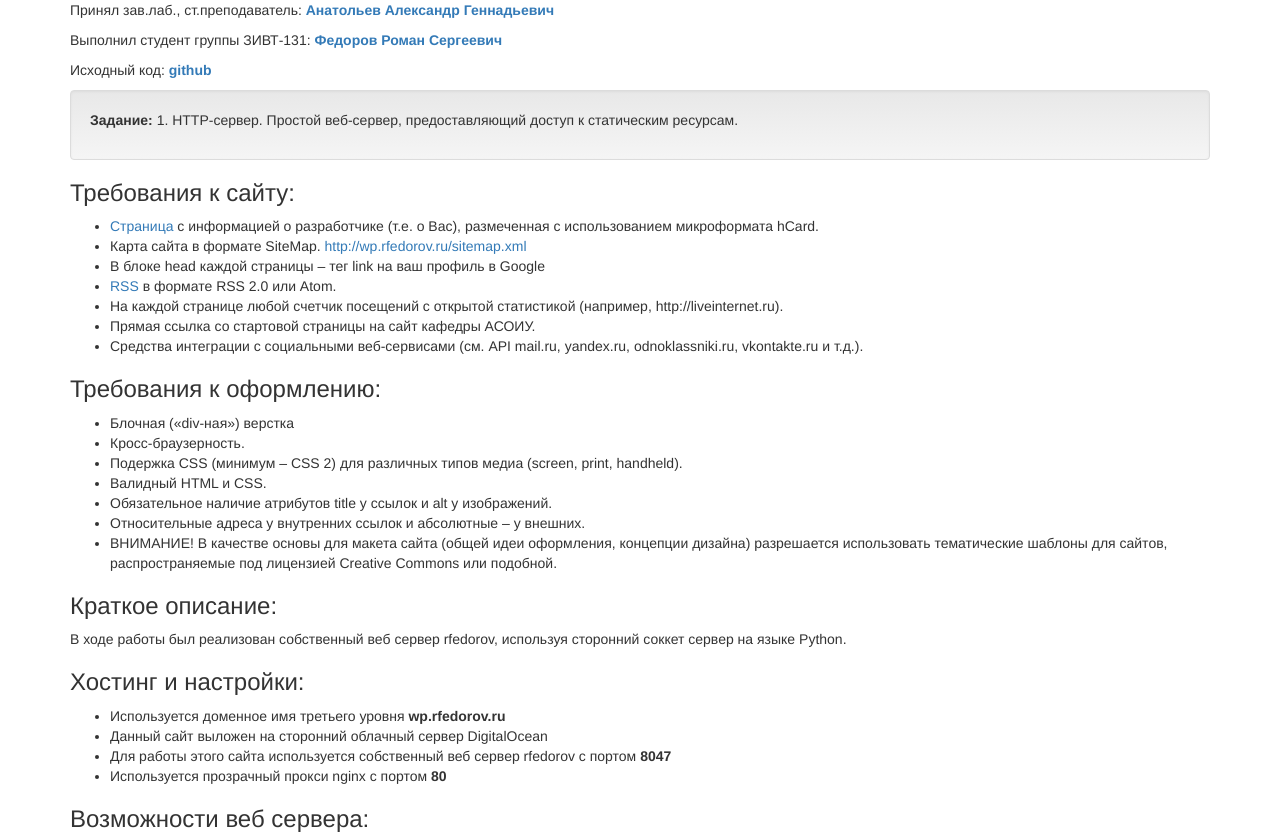
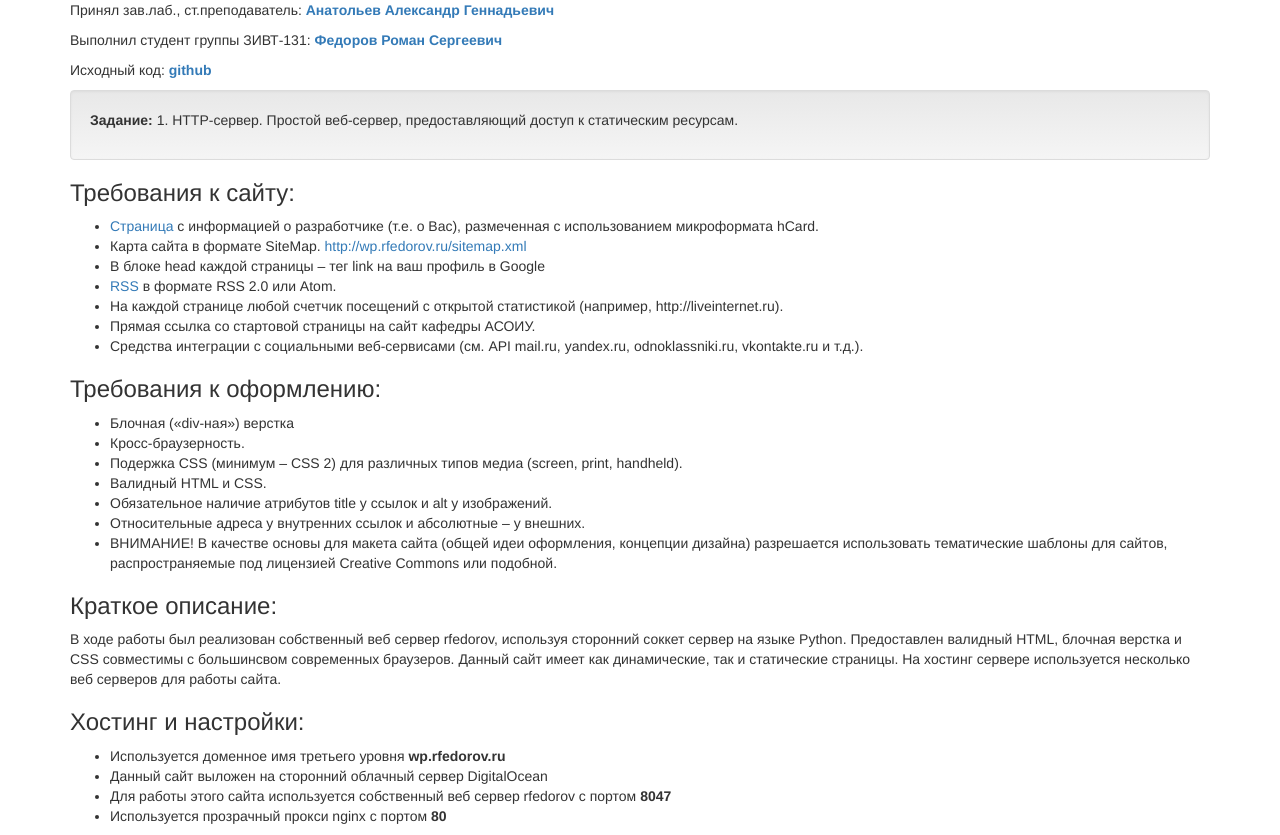
Before and after one commit to ffedoroff/omgtu, a plain HTML site: page semestr8/wp/static/index.html in a window 1280 px wide. Shown: the top 835 px of the page. Drawn offline with Linux system fonts and the light colour scheme.

Commit message:
add comments

```diff
--- a/semestr8/wp/static/index.html
+++ b/semestr8/wp/static/index.html
@@ -20,7 +20,7 @@
             href="http://www.omgtu.ru/general_information/faculties/faculty_of_information_technology_and_computer_systems/department_of_automated_systems_of_information_processing_and_management/about/stuff.php"
             title="сайт кафедры">
         Анатольев Александр Геннадьевич</a></strong></p>
-    <p>Выполнил cтудент группы ЗИВТ-131: <strong><a href="https://github.com/ffedoroff">Федоров Роман
+    <p>Выполнил cтудент группы ЗИВТ-131: <strong><a href="/about.html">Федоров Роман
         Сергеевич</a></strong>
     </p>
     <p>Исходный код: <strong><a href="https://github.com/ffedoroff/omgtu/tree/master/semestr8/wp/">github</a></strong>
@@ -57,7 +57,11 @@
 
     <h3>Краткое описание:</h3>
     <p>
-        В ходе работы был реализован собственный веб сервер rfedorov, используя сторонний соккет сервер на языке Python.
+        В ходе работы был реализован собственный веб сервер rfedorov,
+        используя сторонний соккет сервер на языке Python.
+        Предоставлен валидный HTML, блочная верстка и CSS совместимы с большинсвом современных браузеров.
+        Данный сайт имеет как динамические, так и статические страницы.
+        На хостинг сервере используется несколько веб серверов для работы сайта.
     </p>
 
     <h3>Хостинг и настройки:</h3>
```
